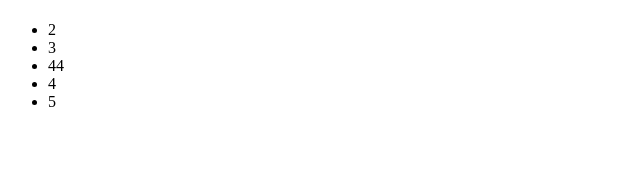
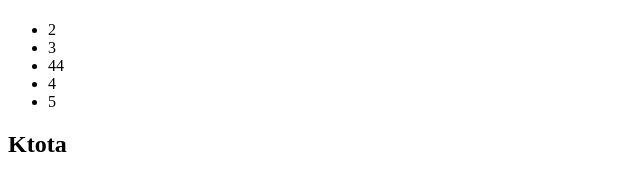
Before and after one commit to Oleg-Petrushko/TestRepositiry, a plain HTML site: page idex2.html in a window 1280 px wide. Shown: the full height of the page, 0-640 px from the left. Drawn offline with Linux system fonts and the light colour scheme.

Commit message:
add new title

```diff
--- a/idex2.html
+++ b/idex2.html
@@ -16,6 +16,7 @@
             <li>4</li>
             <li>5</li>
         </ul>
+        <h2>Ktota</h2>
     </div>
 </body>
 </html>
```
